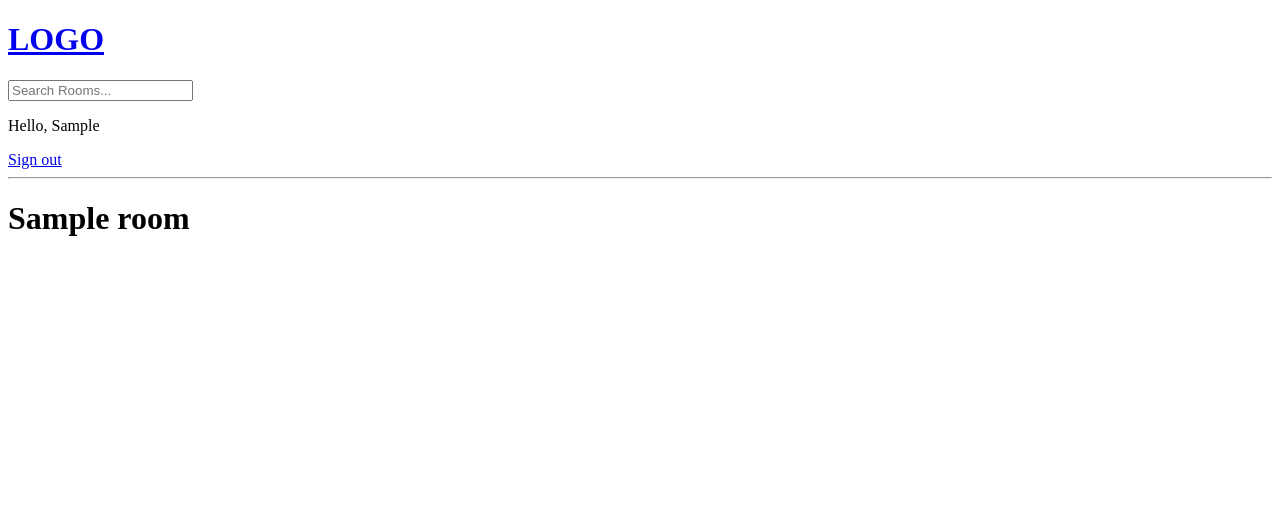
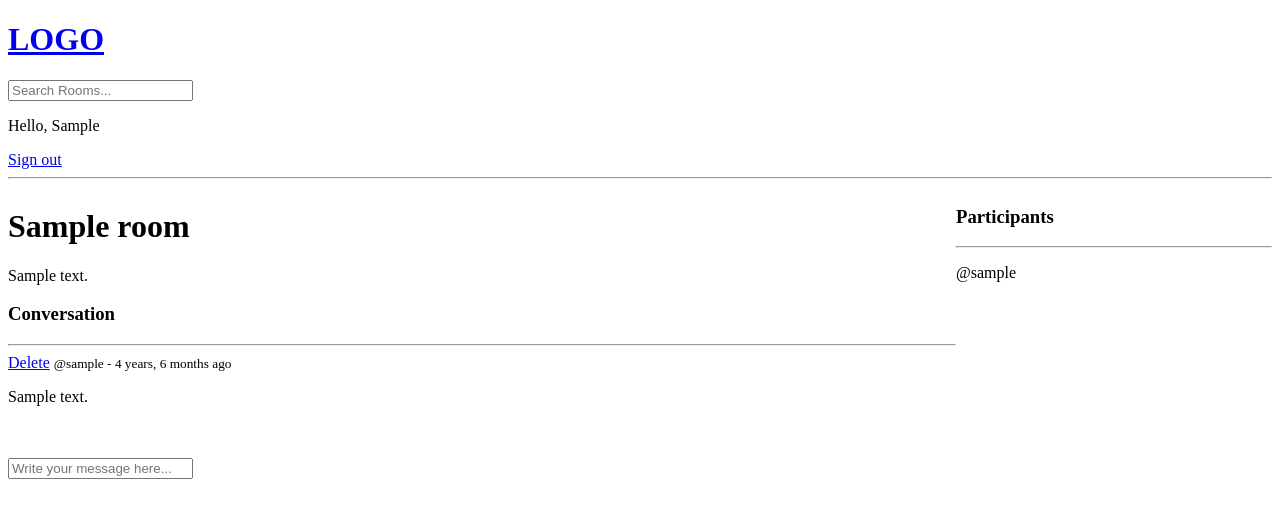
Before and after one commit to philipsteingruber/studybud, a Django app: page /room/1 in a window 1280 px wide. Shown: the top 518 px of the page. Run offline with Django 5.2, Linux system fonts and the light colour scheme; a user stored in the database is signed in; tables that the repository leaves empty hold one stand-in row (values such as "Sample post").

Commit message:
Messages CRUD

```diff
--- a/studybud/base/models.py
+++ b/studybud/base/models.py
@@ -14,7 +14,7 @@ class Room(models.Model):
     topic = models.ForeignKey(Topic, on_delete=models.SET_NULL, null=True)
     name = models.CharField(max_length=200)
     description = models.TextField(blank=True)
-    # participants =
+    participants = models.ManyToManyField(User, related_name='participants', blank=True)
     updated = models.DateTimeField(auto_now=True)
     created = models.DateTimeField(auto_now_add=True)
 
--- a/studybud/base/templates/base/room.html
+++ b/studybud/base/templates/base/room.html
@@ -1,4 +1,50 @@
 {% extends 'main.html' %}
 {% block content %}
-    <h1>{{ room.name }}</h1>
+    <style>
+        .room-container {
+            display: grid;
+            grid-template-columns: 3fr 1fr;
+        }
+    </style>
+    <div class="room-container">
+        <div class="room-content">
+            <h1>{{ room.name }}</h1>
+            <p>{{ room.description }}</p>
+            <div class="comment-wrapper">
+                <h3>Conversation</h3>
+                <hr>
+                {% for message in room_messages %}
+                    <div>
+                        {% if request.user.is_authenticated and request.user == message.user %}
+                            <a href="{% url 'delete_message' message.id %}">Delete</a>
+                        {% endif %}
+                        <small>@{{ message.user }} - {{ message.created|timesince }} ago</small>
+                        <p>{{ message.body }}</p>
+                        <br>
+                        <br>
+                    </div>
+                {% endfor %}
+            </div>
+            {% if request.user.is_authenticated %}
+                <div class="comment-form">
+                    <form action="" method="POST">
+                        {% csrf_token %}
+
+                        <input type="text" name="body" placeholder="Write your message here..."/>
+
+                    </form>
+                </div>
+            {% endif %}
+        </div>
+        <div class="room-participants-container">
+            <h3>Participants</h3>
+            <hr>
+            {% for participant in participants %}
+                <div>
+                    <p>@{{ participant.username }}</p>
+                </div>
+            {% endfor %}
+
+        </div>
+    </div>
 {% endblock %}
--- a/studybud/base/urls.py
+++ b/studybud/base/urls.py
@@ -11,4 +11,5 @@ urlpatterns = [
     path('create-room/', views.create_room, name='create_room'),
     path('update_room/<str:pk>', views.update_room, name='update_room'),
     path('delete_room/<str:pk>', views.delete_room, name='delete_room'),
+    path('delete_message/<str:pk>', views.delete_message, name='delete_message'),
 ]
--- a/studybud/base/views.py
+++ b/studybud/base/views.py
@@ -9,7 +9,7 @@ from django.http import HttpRequest, HttpResponse
 from django.shortcuts import render, redirect
 
 from .forms import RoomForm
-from .models import Room, Topic
+from .models import Room, Topic, Message
 
 
 def login_user(request: HttpRequest) -> HttpResponse:
@@ -78,7 +78,16 @@ def home(request: HttpRequest) -> HttpResponse:
 
 
 def view_room(request: HttpRequest, pk: str) -> HttpResponse:
-    context = {'room': Room.objects.get(id=pk)}
+    room = Room.objects.get(pk=pk)
+    room_messages = room.message_set.all().order_by('-created')
+    participants = room.participants.all()
+
+    if request.method == 'POST':
+        Message.objects.create(user=request.user, room=room, body=request.POST.get('body'))
+        room.participants.add(request.user)
+        return redirect('room', pk=room.id)
+
+    context = {'room': room, 'room_messages': room_messages, 'participants': participants}
     return render(request, 'base/room.html', context)
 
 
@@ -125,4 +134,19 @@ def delete_room(request: HttpRequest, pk: str) -> HttpResponse:
         return redirect('home')
 
     context = {'obj': room}
-    return render(request, 'base/delete_room.html', context)
+    return render(request, 'base/delete.html', context)
+
+
+@login_required(login_url='login')
+def delete_message(request: HttpRequest, pk: str) -> HttpResponse:
+    message = Message.objects.get(id=pk)
+
+    if request.user != message.user:
+        return HttpResponse('You are not allowed to delete this message.')
+
+    if request.method == 'POST':
+        message.delete()
+        return redirect('home')
+
+    context = {'obj': message}
+    return render(request, 'base/delete.html', context)
```
Also changed, not shown: studybud/base/templates/base/delete.html (renamed from studybud/base/templates/base/delete_room.html).
